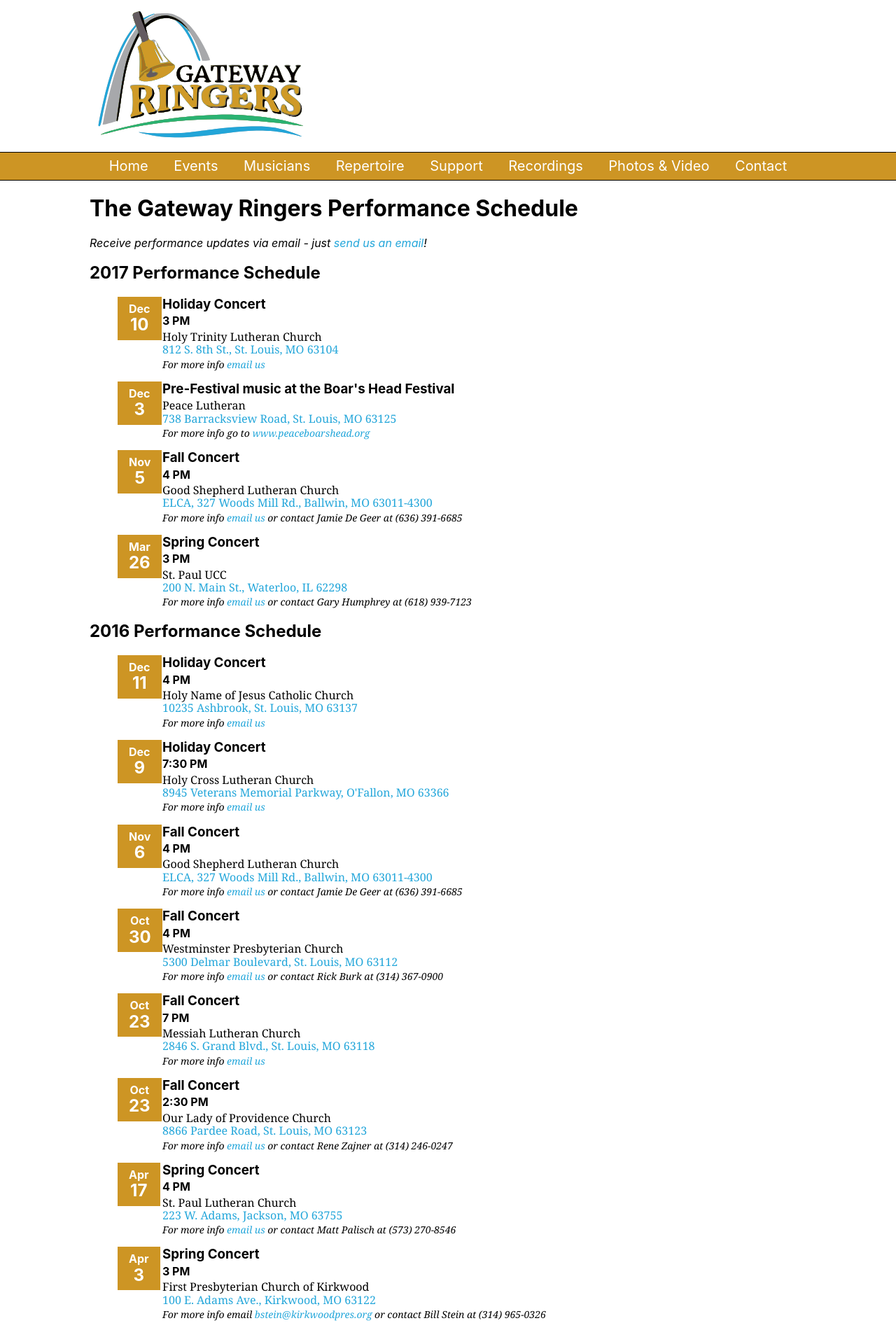
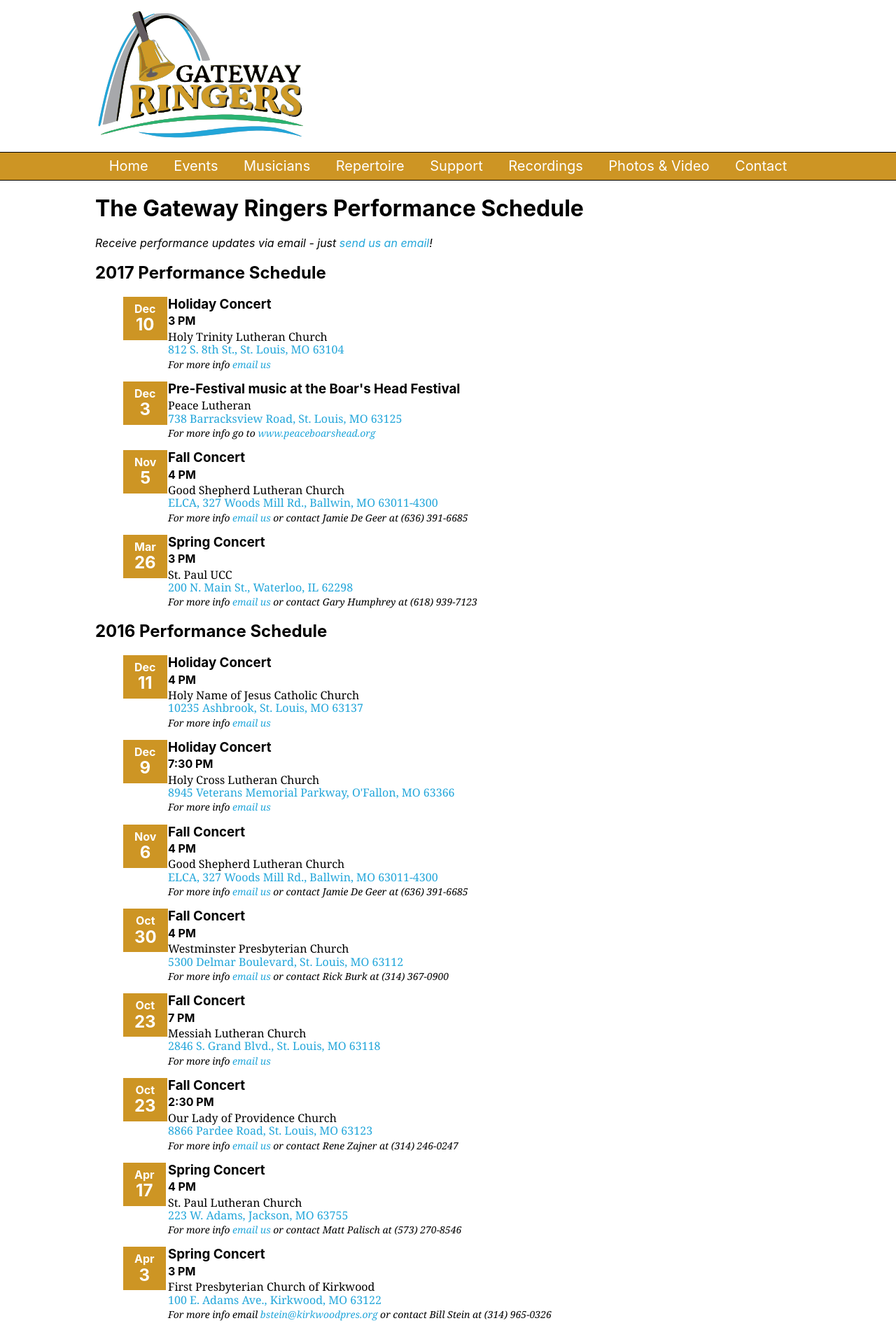
Before and after one commit to GatewayRingers/GatewayRingers.github.io, a Jekyll site: the page built from events.html, in a window 1280 px wide. Shown: the top 1900 px of the page at 70% size. Built offline with Jekyll 4.4.1, drawn with Linux system fonts in a browser that asks for light colours.

Commit message:
Update events.html

```diff
--- a/events.html
+++ b/events.html
@@ -1,6 +1,7 @@
 ---
 title: The Gateway Ringers Performance Schedule
 ---
+<div class="ph2">
 <h1>The Gateway Ringers Performance Schedule</h1>
 
 <i>Receive performance updates via email - just <a class="link blue dim" href="mailto:info@gatewayringers.org?subject=Please add me to the email list">send us an email</a>!</i>
@@ -847,7 +848,7 @@
  <li class="mv3">March 16, 1997, 3:00 p.m., First Congregational Church of Webster Groves </li>
  <li class="mv3">November 24, 1996, 3:00 p.m., First Congregational Church of Webster Groves </li>
 </ul>
-
+</div>
 
 
 <h3>1995/1996 Inaugural Season Performance Schedule </h3>
```
